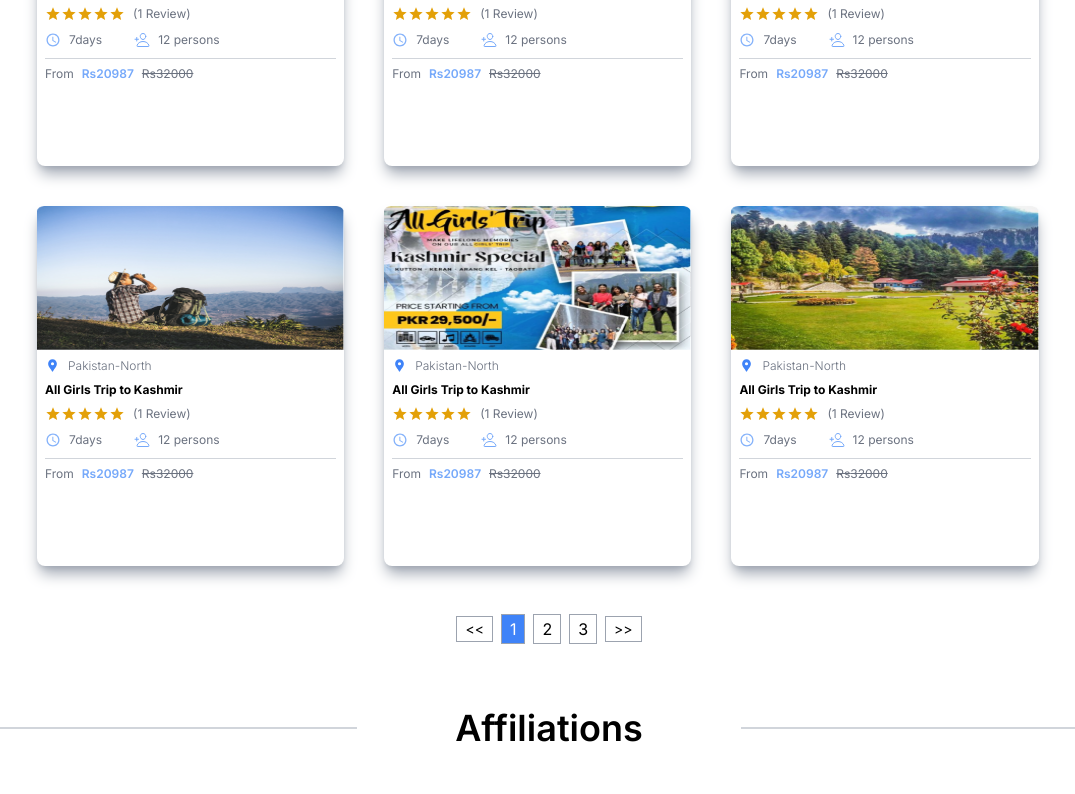
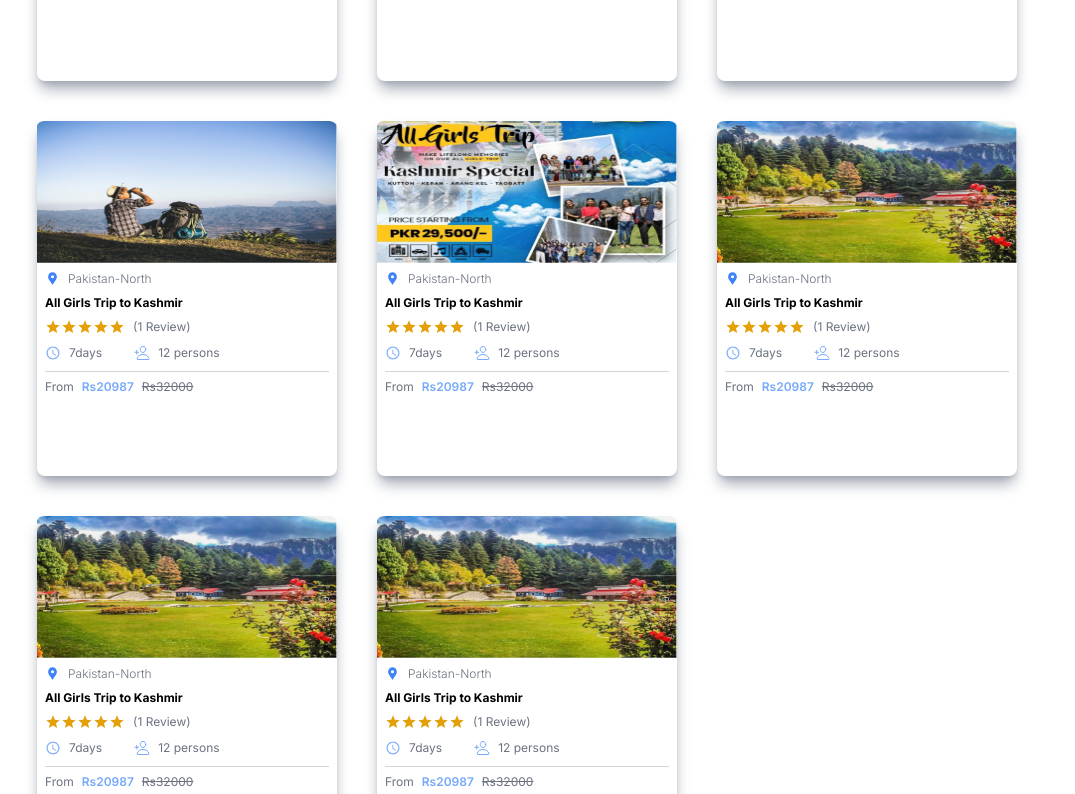
Before and after one commit to macworldgithub/TNP-Next, a Next.js app: page /pages/tourpackages in a window 1280 px wide. Shown: the part 940-1734 px from the top of the page, without its empty margins (91-1166 px from the left). Built offline with nearby package versions, Linux system fonts and the light colour scheme.

Commit message:
Fixed some issues in package details(domestic) screen

```diff
--- a/components/TourPackage/FeaturedListings.tsx
+++ b/components/TourPackage/FeaturedListings.tsx
@@ -9,7 +9,7 @@ import TourCard from "./TourCard";
 import Dropdown from "../Dropdown";
 const FeaturedListings = () => {
   const [currPage, setCurrPage] = useState(1);
-  const itemsPerPage = 6;
+  const itemsPerPage = 8;
 
   const featuredData = [
     {
@@ -154,57 +154,66 @@ const FeaturedListings = () => {
     },
   ];
 
-  const filterOptions =[
-    {label:"All Filters" , value:"All filters"},
-    {label:"All Filters" , value:"All filters"},
-    {label:"All Filters" , value:"All filters"}
-  ]
-  const dateOptions =[
-    {label:"Dates" , value:"dates"},
-    {label:"Dates" , value:"dates"},
-    {label:"Dates" , value:"dates"}
-  ]
-  const typeOptions =[
-    {label:"Types" , value:"types"},
-    {label:"Types" , value:"types"},
-    {label:"Types" , value:"types"}
-  ]
-  const priceOptions =[
-    {label:"Price" , value:"price"},
-    {label:"Price" , value:"price"},
-    {label:"Price" , value:"price"}
-  ]
-  const [selectedFilter , setSelectedFilter] = useState(filterOptions[0].value);
-  const [selectedDates , setSelectedDates] = useState(dateOptions[0].value);
-  const [selectedType , setSelectedType] = useState(typeOptions[0].value);
-  const [ selectedPrice , setSelectedPrice] = useState(priceOptions[0].value);
+  const filterOptions = [
+    { label: "All Filters", value: "All filters" },
+    { label: "All Filters", value: "All filters" },
+    { label: "All Filters", value: "All filters" },
+  ];
+  const dateOptions = [
+    { label: "Dates", value: "dates" },
+    { label: "Dates", value: "dates" },
+    { label: "Dates", value: "dates" },
+  ];
+  const typeOptions = [
+    { label: "Types", value: "types" },
+    { label: "Types", value: "types" },
+    { label: "Types", value: "types" },
+  ];
+  const priceOptions = [
+    { label: "Price", value: "price" },
+    { label: "Price", value: "price" },
+    { label: "Price", value: "price" },
+  ];
+  const [selectedFilter, setSelectedFilter] = useState(filterOptions[0].value);
+  const [selectedDates, setSelectedDates] = useState(dateOptions[0].value);
+  const [selectedType, setSelectedType] = useState(typeOptions[0].value);
+  const [selectedPrice, setSelectedPrice] = useState(priceOptions[0].value);
 
   const startIndex = (currPage - 1) * itemsPerPage;
   const endIndex = Math.min(startIndex + itemsPerPage, featuredData.length);
   const currentItems = featuredData.slice(startIndex, endIndex);
 
-
-
-
-
   return (
     <div className="w-full h-full flex justify-center items-center">
       <div className="w-[80%] flex flex-col gap-4  ">
-        <PaginationInfo currentPage={2} itemsPerPage={6} totalItems={featuredData.length} />
+        <PaginationInfo
+          currentPage={2}
+          itemsPerPage={6}
+          totalItems={featuredData.length}
+        />
         <div className="flex flex-row gap-4 flex-wrap ">
-
-                <Dropdown options={filterOptions} selectedOption={selectedFilter} onSelect={setSelectedFilter}/>
-                <Dropdown options={dateOptions} selectedOption={selectedDates} onSelect={setSelectedDates}/>
-                <Dropdown options={typeOptions} selectedOption={selectedType} onSelect={setSelectedType}/>
-                <Dropdown options={priceOptions} selectedOption={selectedPrice} onSelect={setSelectedFilter}/>
-
-
-
-
-
-
+          <Dropdown
+            options={filterOptions}
+            selectedOption={selectedFilter}
+            onSelect={setSelectedFilter}
+          />
+          <Dropdown
+            options={dateOptions}
+            selectedOption={selectedDates}
+            onSelect={setSelectedDates}
+          />
+          <Dropdown
+            options={typeOptions}
+            selectedOption={selectedType}
+            onSelect={setSelectedType}
+          />
+          <Dropdown
+            options={priceOptions}
+            selectedOption={selectedPrice}
+            onSelect={setSelectedFilter}
+          />
         </div>
-        <div className="w-full flex flex-row   flex-wrap gap-10">
+        <div className="w-full flex flex-row flex-wrap gap-10">
           {currentItems.map((item, index) => (
             <TourCard
               pic={item?.img}
--- a/components/TourPackage/TourCard.tsx
+++ b/components/TourPackage/TourCard.tsx
@@ -1,4 +1,3 @@
-
 import Image, { StaticImageData } from "next/image";
 import { MdLocationPin } from "react-icons/md";
 import { MdOutlineStarPurple500 } from "react-icons/md";
@@ -14,17 +13,24 @@ interface TourCardProps {
   dprice: number;
   review: number;
 }
-const TourCard:React.FC<TourCardProps> = ({pic , loc , title , duration , people , price , dprice , review})=>{
-
-    return(
-        <div className="flex flex-col bg-white  md:h-[18rem] xl:h-auto h-auto items-center justify-center lg:w-[30%] xl:w-[30%] md:w-[45%] w-[100%] shadow-lg shadow-gray-400 rounded-lg">
+const TourCard: React.FC<TourCardProps> = ({
+  pic,
+  loc,
+  title,
+  duration,
+  people,
+  price,
+  dprice,
+  review,
+}) => {
+  return (
+    <div className="flex flex-col bg-white md:h-[18rem] xl:h-auto h-auto items-center justify-center lg:w-[30%] xl:w-[300px] md:w-[45%] w-[100%] shadow-lg shadow-gray-400 rounded-lg">
       <div className=" w-full h-[40%]">
         <Image src={pic} alt="tour image " className="w-full h-full" />
-
       </div>
       <div className="flex  flex-col gap-2 h-full w-full bg-white-300 px-2 rounded-lg py-2 ">
         <div className="flex flex-row gap-2">
-                    <MdLocationPin size={15} className="text-blue-500"/>
+          <MdLocationPin size={15} className="text-blue-500" />
           <p className="text-xs font-light text-gray-500">{loc}</p>
         </div>
         <div>
@@ -32,27 +38,23 @@ const TourCard:React.FC<TourCardProps> = ({pic , loc , title , duration , people
         </div>
         <div className="flex flex-row gap-2 pb-[2px]">
           <div className="flex flex-row">
-                    <MdOutlineStarPurple500 className="text-yellow-400"/>
-                    <MdOutlineStarPurple500 className="text-yellow-400"/>
             <MdOutlineStarPurple500 className="text-yellow-400" />
-                    <MdOutlineStarPurple500 className="text-yellow-400"/>
-                    <MdOutlineStarPurple500 className="text-yellow-400"/>
+            <MdOutlineStarPurple500 className="text-yellow-400" />
+            <MdOutlineStarPurple500 className="text-yellow-400" />
+            <MdOutlineStarPurple500 className="text-yellow-400" />
+            <MdOutlineStarPurple500 className="text-yellow-400" />
           </div>
           <p className="text-xs text-gray-500">({review} Review)</p>
-
         </div>
         <div className="flex flex-row gap-8 pb-[2px]">
           <div className="flex flex-row gap-2">
-                        <IoMdTime className="text-blue-400"/>
+            <IoMdTime className="text-blue-400" />
             <p className="text-xs text-gray-500">{duration}</p>
-
-
           </div>
           <div className="flex flex-row gap-2">
-                        <IoPersonAddOutline className="text-blue-400"/>
+            <IoPersonAddOutline className="text-blue-400" />
             <p className="text-xs text-gray-500">{people} persons</p>
           </div>
-
         </div>
         <div className="h-[0.5px] w-full bg-gray-300 "></div>
         <div className="flex flex-row gap-2">
@@ -60,9 +62,8 @@ const TourCard:React.FC<TourCardProps> = ({pic , loc , title , duration , people
           <p className="text-xs text-blue-400 font-semibold ">Rs{dprice}</p>
           <p className="text-xs text-gray-500 line-through">Rs{price}</p>
         </div>
-
       </div>
     </div>
-    )
-}
+  );
+};
 export default TourCard;
--- a/components/TourPackage/TourPackHero.tsx
+++ b/components/TourPackage/TourPackHero.tsx
@@ -3,25 +3,25 @@ import { url } from "inspector";
 import bg from "../../public/TourPackage/heroimg.png";
 import Image from "next/image";
 import TourpackSearch from "./TourPackSearch";
-const TourPackHero = ()=>{
-    return(
-        <div className="w-full xl:h-[70vh] lg:h-[80vh] md:h-[100vh] h-[140vh] " >
-            <div className=" w-full  h-[60%]  relative">
+const TourPackHero = () => {
+  return (
+    <div className="w-full xl:h-[60vh] lg:h-[50vh] md:h-[40vh] h-[40vh] ">
+      <div className=" w-full h-[60%]  relative">
         <div className="w-full h-full bg-gradient-to-r from-slate-800 to-slate-100   absolute z-10 opacity-70">
-                <p className="text-4xl font-bold text-gray-900 text-center mt-16">Domestic</p>
+          <p className="text-4xl font-bold text-gray-900 text-center mt-16">
+            Domestic
+          </p>
         </div>
         <div className="absolute inset-0 z-0">
-                <Image src={bg} alt="background image" layout="fill"  />
+          <Image src={bg} alt="background image" layout="fill" />
         </div>
         <div className="absolute w-full z-20 xl:top-[83%] lg:top-[70%] md:top-[66%] top-[65%] ">
           <div className="w-full flex justify-center">
-                <TourpackSearch/>
+            <TourpackSearch />
           </div>
         </div>
       </div>
-
-
     </div>
-    )
-}
+  );
+};
 export default TourPackHero;
```
Lines whose indentation alone changed are shown as unchanged.
